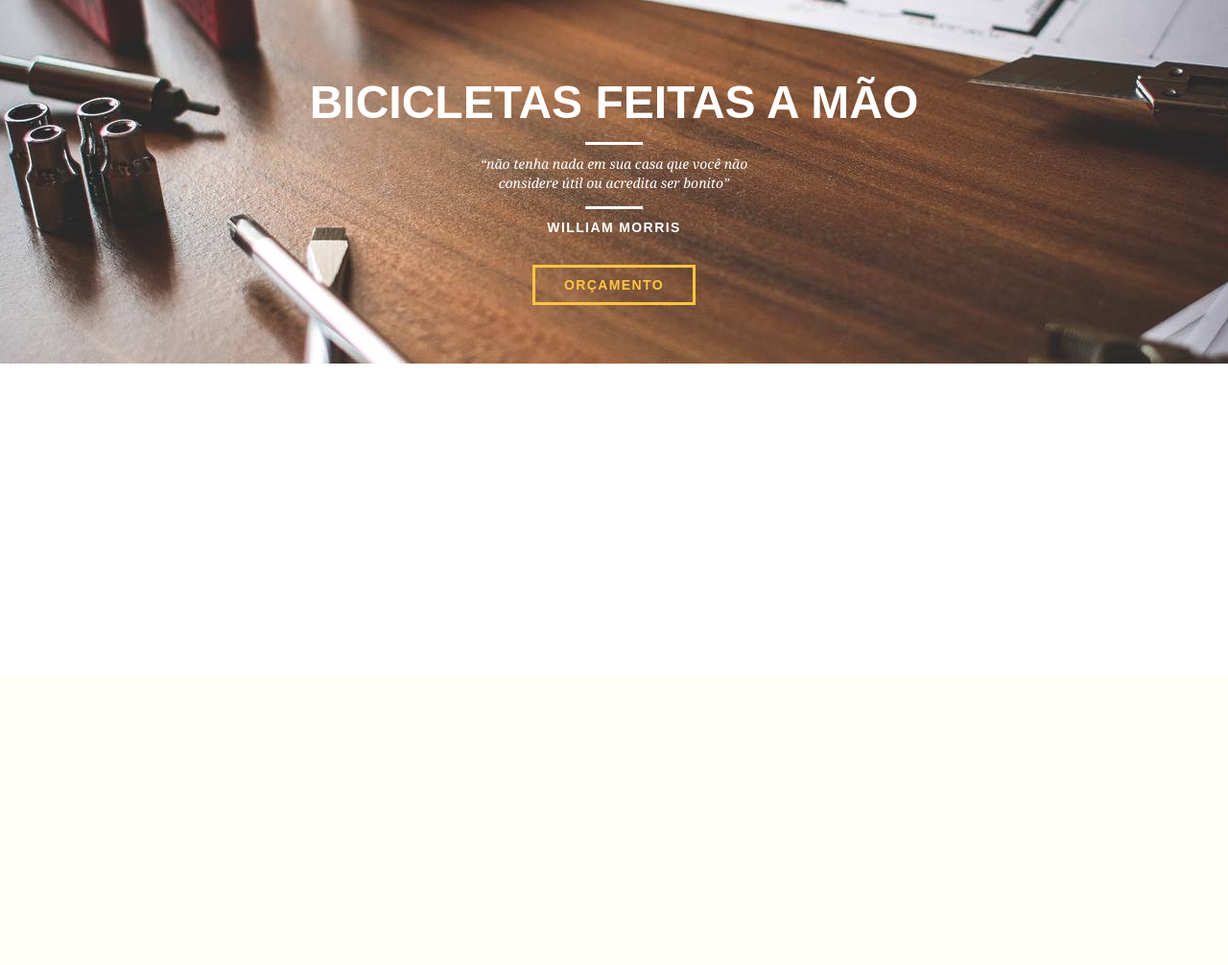
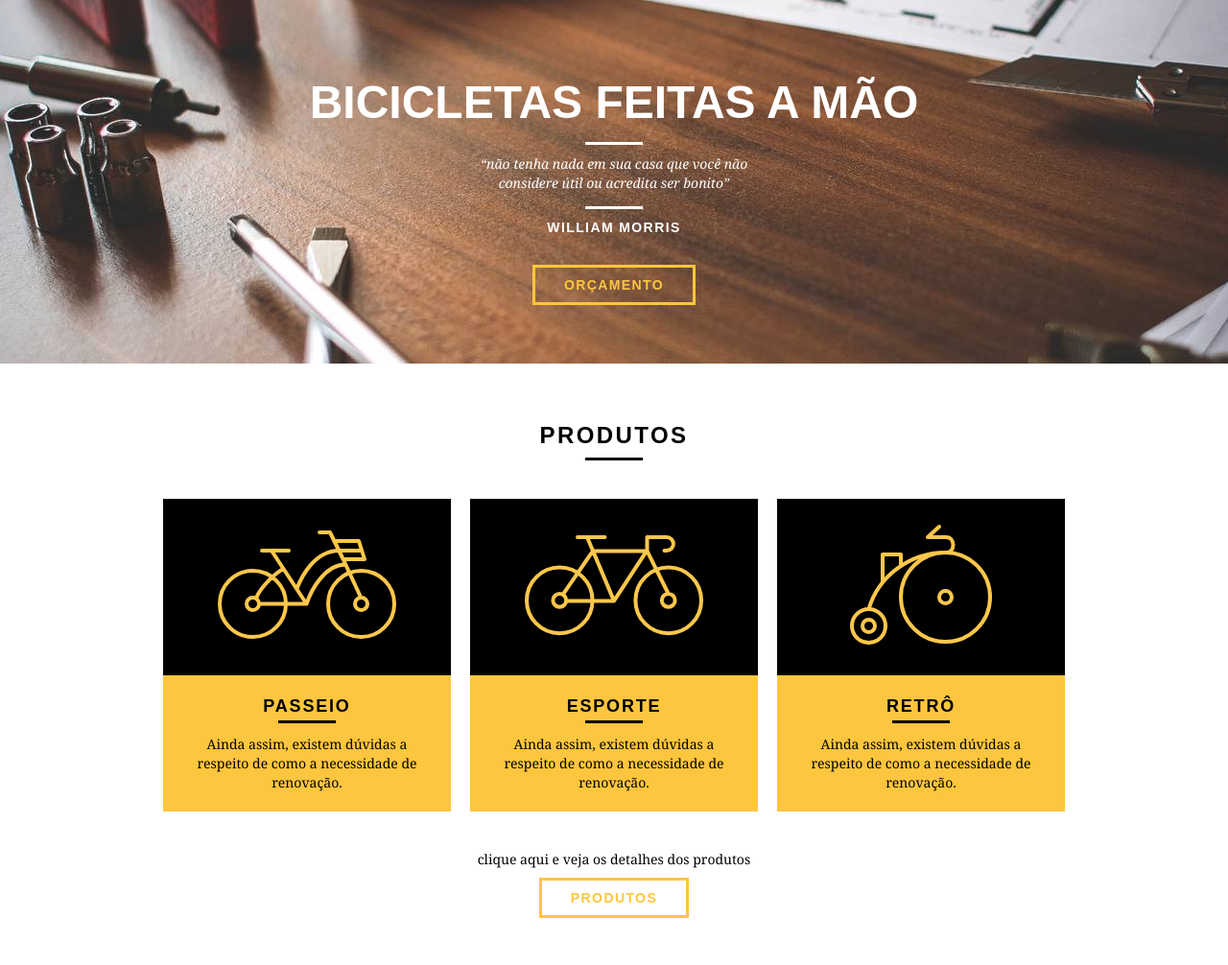
Before and after one commit to JoseCarlos69/bikcraft, a PHP site: page / in a window 1280 px wide. Shown: the part 97-1103 px from the top of the page at 96% size. Before the commit the page ends 476 px from the top, so only its background shows below. Run offline with PHP 8.4, Linux system fonts and the light colour scheme.

Commit message:
Codificando produtos home

```diff
--- a/web/css/style.css
+++ b/web/css/style.css
@@ -24,6 +24,31 @@ p {
 .btn:hover {
   color: #fff;
   border-color: #fff;
+}
+
+.btn.btn-preto:hover {
+  color: #000;
+  border-color: #000;
+}
+
+.subtitulo {
+  font-size: 24px;
+  line-height: 30px;
+  font-weight: bold;
+  letter-spacing: 0.1em;
+  color: #000;
+  text-transform: uppercase;
+  text-align: center;
+  margin-bottom: 40px;
+}
+
+.subtitulo:after {
+  content: "";
+  display: block;
+  width: 60px;
+  height: 3px;
+  background: #000;
+  margin: 8px auto;
 }
 
 /* Header */
@@ -107,3 +132,51 @@ p {
   font-size: 14px;
   letter-spacing: 0.1em;
 }
+
+/*Produtos*/
+
+.produtos {
+  padding: 60px 0;
+}
+
+.produtos_lista li {
+  background: #fec63e;
+  text-align: center;
+}
+
+.produtos_lista li h3 {
+  font-weight: bold;
+  font-size: 18px;
+  line-height: 25px;
+  text-transform: uppercase;
+  letter-spacing: 0.1em;
+  margin-top: 20px;
+}
+
+.produtos_lista li h3:after {
+  content: "";
+  display: block;
+  width: 60px;
+  height: 3px;
+  background: #000;
+  margin: 2px auto;
+}
+
+.produtos_lista li p {
+  padding: 10px 20px 20px 20px;
+}
+
+.produtos_icone {
+  background: #000;
+  padding: 20px;
+}
+
+.call {
+  padding-top: 40px;
+  text-align: center;
+  clear: both;
+}
+
+.call p {
+  margin-bottom: 20px;
+}
--- a/web/index.html
+++ b/web/index.html
@@ -39,6 +39,42 @@
     </div>
   </section>
 
+  <section class="produtos container">
+    <h2 class="subtitulo">Produtos</h2>
+    <ul class="produtos_lista">
+
+      <li class="grid-1-3">
+        <div class="produtos_icone">
+          <img src="img/produtos/passeio.svg" alt="Bikcraft Passeio">
+        </div>
+        <h3>Passeio</h3>
+        <p>Ainda assim, existem dúvidas a respeito de como a necessidade de renovação.</p>
+      </li>
+
+      <li class="grid-1-3">
+        <div class="produtos_icone">
+          <img src="img/produtos/esporte.svg" alt="Bikcraft Esporte">
+        </div>
+        <h3>Esporte</h3>
+        <p>Ainda assim, existem dúvidas a respeito de como a necessidade de renovação.</p>
+      </li>
+
+      <li class="grid-1-3">
+        <div class="produtos_icone">
+          <img src="img/produtos/retro.svg" alt="Bikcraft Retrô">
+        </div>
+        <h3>Retrô</h3>
+        <p>Ainda assim, existem dúvidas a respeito de como a necessidade de renovação.</p>
+      </li>
+
+    </ul>
+
+    <div class="call">
+      <p>clique aqui e veja os detalhes dos produtos</p>
+      <a href="produtos.html" class="btn btn-preto">Produtos</a>
+    </div>
+  </section>
+
 </body>
 
 </html>
```
